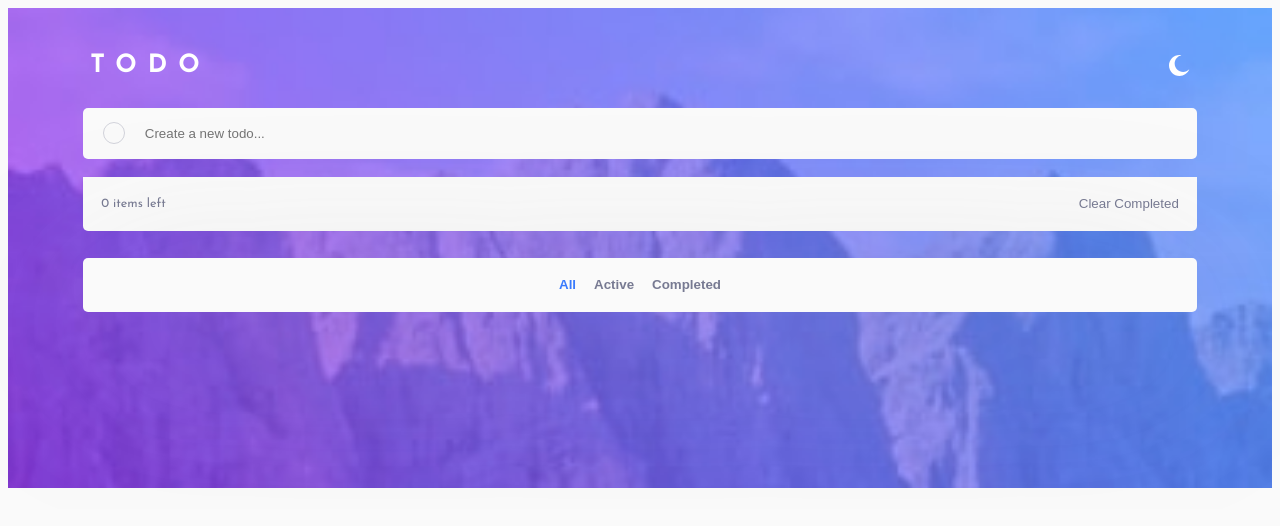
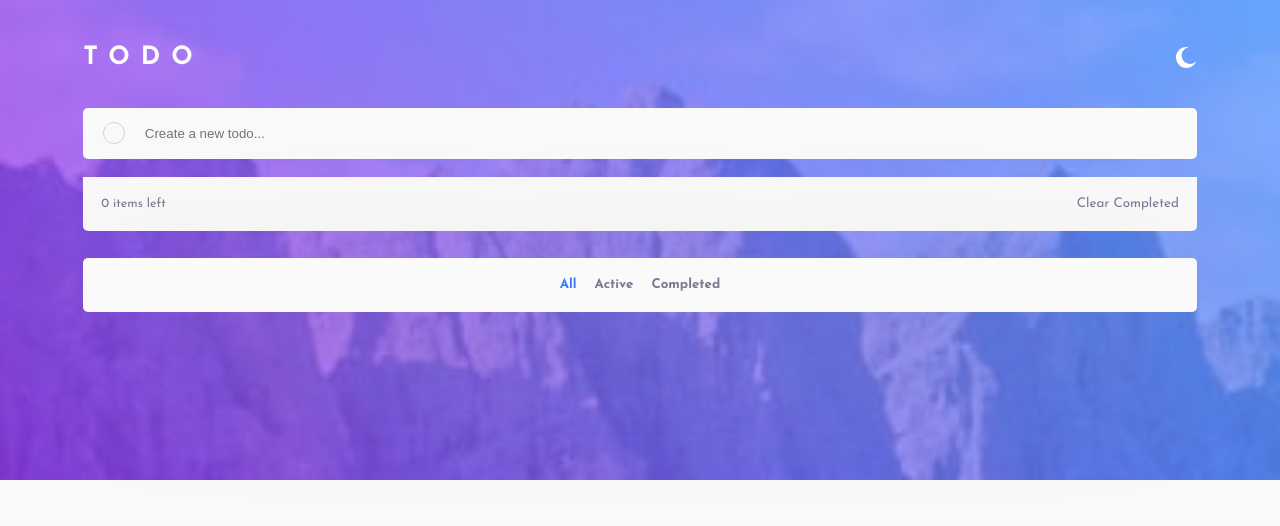
Before and after one commit to AngeliqueDF/react-todo-app-with-drag-n-drop, a React (Create React App) app: page / in a window 1280 px wide. Shown: the top 526 px of the page. Built offline with nearby package versions, Linux system fonts and the light colour scheme.

Commit message:
Update main.css
- body margin
- button font-family

```diff
--- a/src/css/main.css
+++ b/src/css/main.css
@@ -59,6 +59,10 @@ body.dark {
 /*
 RESETS
 */
+
+body {
+	margin: 0;
+}
 
 /* Resetting buttons styles */
 
@@ -442,6 +446,10 @@ form{
 	font-size: var(--forms-font-size);
 }
 
+button {
+	font-family: "Josefin Sans";
+}
+
 .tasks-filter button {
 	font-weight: 700;
 }
```
